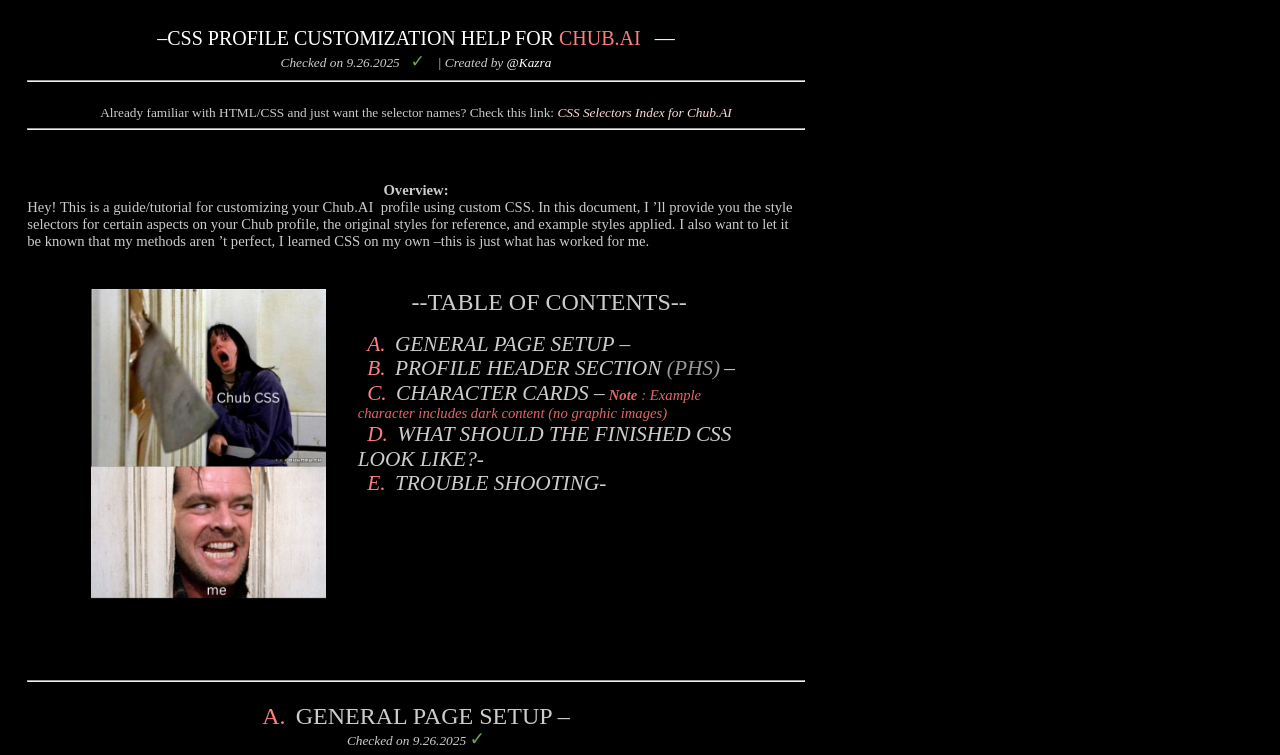
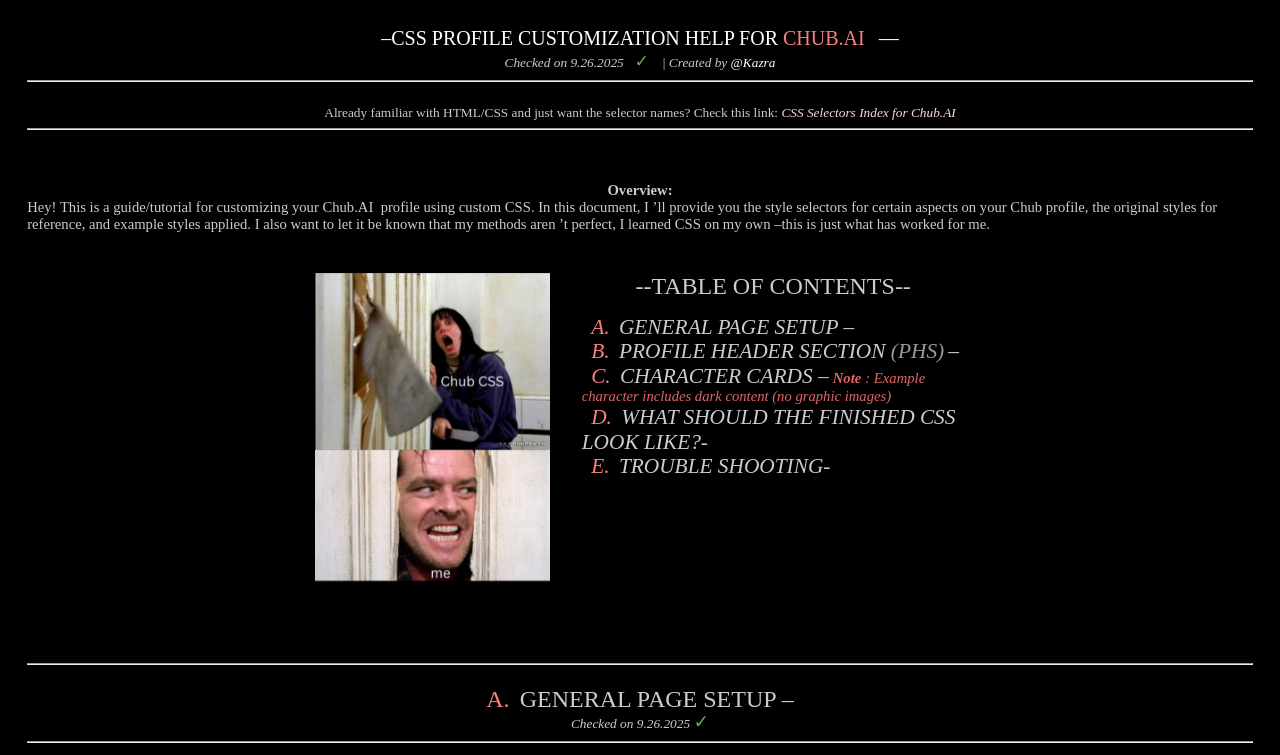
Before and after one commit to Kkazra/CSS-Profile-Customization-Help-CHUB.AI, a plain HTML site: page index.html in a window 1280 px wide. Shown: the top 755 px of the page. Drawn offline with Linux system fonts and the light colour scheme; files whose address does not match are found by name; a web font is replaced by a local one.

Commit message:
Update index.html

```diff
--- a/index.html
+++ b/index.html
@@ -460,7 +460,6 @@
 
             .c61 {
                 background-color: #000000;
-                max-width: 583.2pt;
                 padding: 14.4pt 14.4pt 14.4pt 14.4pt
             }
 
```
